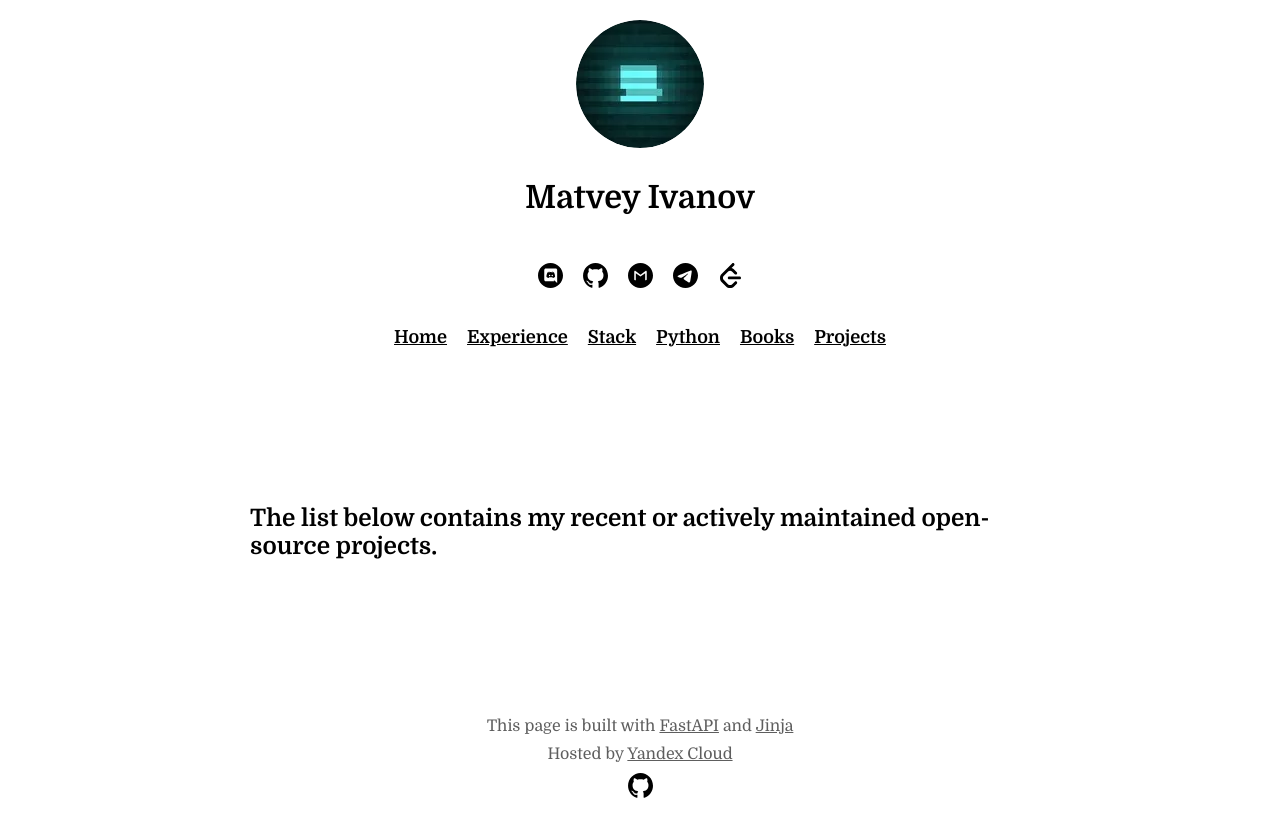
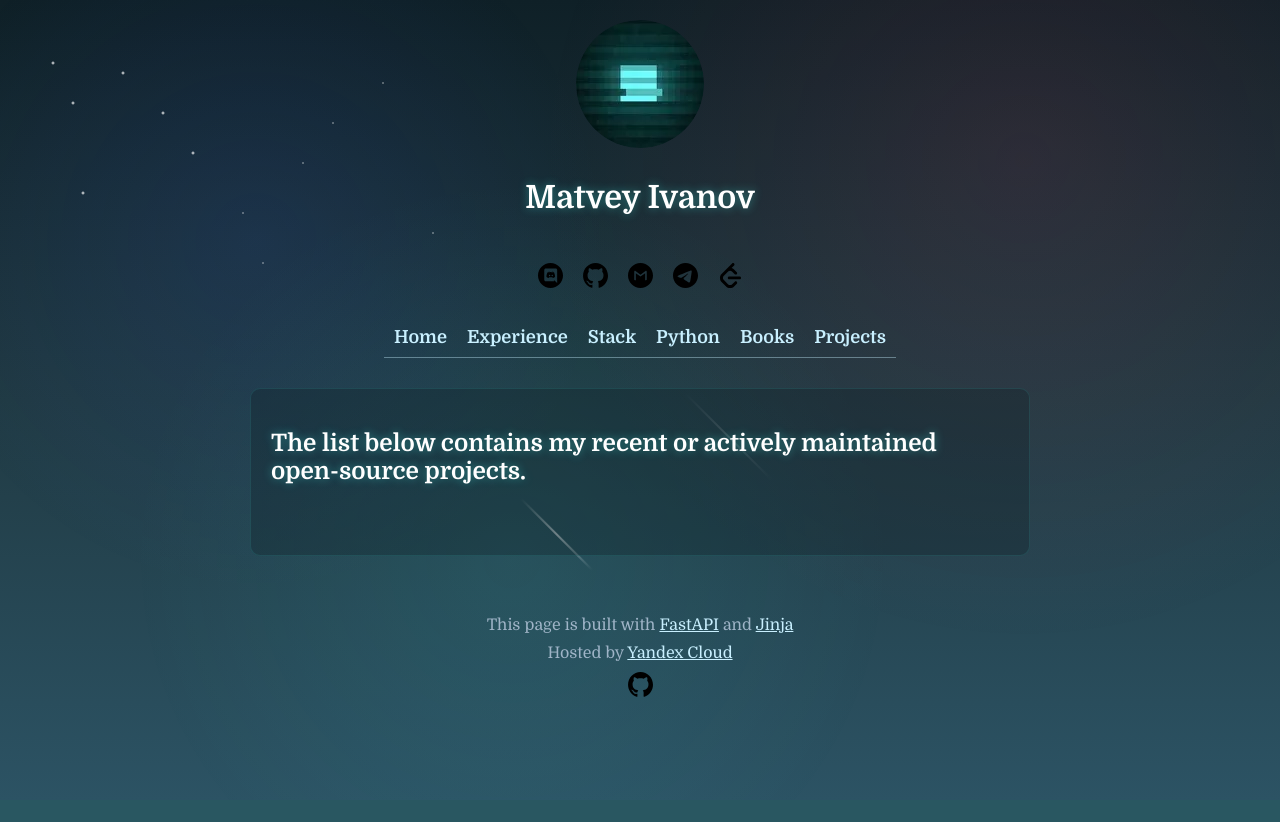
Before and after one commit to MatveyIvanov/matveyivanov, a Python web app: template src/templates/projects.html in a window 1280 px wide. After the commit the page ends 697 px from the top, so only its background shows below. Run offline with Jinja, Linux system fonts and the light colour scheme; the template is opened without the code that fills it, so the values that code supplies are empty.

Commit message:
Improved background

```diff
--- a/src/static/css/base.css
+++ b/src/static/css/base.css
@@ -1,12 +1,19 @@
 @import url("https://fonts.googleapis.com/css2?family=Domine:wght@400..700&display=swap");
 
 /* Base styles */
-html,
+html {
+  height: 100%;
+  overflow-x: hidden; /* Only hide horizontal overflow */
+  overflow-y: auto; /* Allow vertical scrolling */
+  position: relative;
+}
+
 body {
-  height: 100%;
-  width: 100%;
-  margin: 0;
-  padding: 0;
+  background: linear-gradient(to bottom, #0f2027, #203a43, #2c5364);
+  min-height: 100vh;
+  position: relative;
+  overflow-x: hidden; /* Only hide horizontal overflow */
+  overflow-y: auto; /* Allow vertical scrolling */
 }
 
 body {
@@ -18,7 +25,139 @@
   font-size: 16px;
   overflow: -moz-scrollbars-none; /* Hides the scrollbar */
   box-sizing: border-box;
+  color: #e0e0ff;
 }
+
+h1, h2, h3 {
+  color: #ffffff;
+  text-shadow: 0 0 10px rgba(70, 252, 241, 0.4);
+}
+
+hr {
+  background: linear-gradient(to right, rgba(70, 252, 241, 0), rgba(70, 252, 241, 0.7), rgba(70, 252, 241, 0));
+  border: none;
+  height: 1px;
+}
+
+body::before {
+  content: "";
+  position: fixed;
+  top: 0;
+  left: 0;
+  width: 100%;
+  height: 100%;
+  z-index: -1;
+  background-image:
+    radial-gradient(2px 2px at 20px 30px, #ffffff, rgba(0, 0, 0, 0)),
+    radial-gradient(2px 2px at 40px 70px, #ffffff, rgba(0, 0, 0, 0)),
+    radial-gradient(2px 2px at 50px 160px, #ffffff, rgba(0, 0, 0, 0)),
+    radial-gradient(2px 2px at 90px 40px, #ffffff, rgba(0, 0, 0, 0)),
+    radial-gradient(2px 2px at 130px 80px, #ffffff, rgba(0, 0, 0, 0)),
+    radial-gradient(2px 2px at 160px 120px, #ffffff, rgba(0, 0, 0, 0)),
+    radial-gradient(1px 1px at 210px 180px, #ffffff, rgba(0, 0, 0, 0)),
+    radial-gradient(1px 1px at 230px 230px, #ffffff, rgba(0, 0, 0, 0)),
+    radial-gradient(1px 1px at 270px 130px, #ffffff, rgba(0, 0, 0, 0)),
+    radial-gradient(1px 1px at 300px 90px, #ffffff, rgba(0, 0, 0, 0)),
+    radial-gradient(1px 1px at 350px 50px, #ffffff, rgba(0, 0, 0, 0)),
+    radial-gradient(1px 1px at 400px 200px, #ffffff, rgba(0, 0, 0, 0));
+  background-repeat: no-repeat;
+  animation: movingStars 200s linear infinite;
+}
+
+/* Moving stars animation (slow drift) */
+@keyframes movingStars {
+  from {
+    background-position: 0 0;
+  }
+  to {
+    background-position: 1000px 1000px;
+  }
+}
+
+/* Add shimmer effect to some stars */
+.shooting-star {
+  position: fixed;
+  left: 50%;
+  top: 50%;
+  height: 2px;
+  width: 100px;
+  background: linear-gradient(to right, rgba(255, 255, 255, 0) 0%, rgba(255, 255, 255, 0.8) 50%, rgba(255, 255, 255, 0) 100%);
+  animation: shootingStars 6s linear infinite;
+  z-index: -1;
+  opacity: 0;
+  transform: rotate(45deg);
+}
+
+.shooting-star:nth-child(1) {
+  animation-delay: 0s;
+}
+
+.shooting-star:nth-child(2) {
+  left: 20%;
+  top: 30%;
+  width: 150px;
+  animation-delay: 3s;
+  transform: rotate(35deg);
+}
+
+.shooting-star:nth-child(3) {
+  left: 80%;
+  top: 10%;
+  width: 120px;
+  animation-delay: 5s;
+  transform: rotate(55deg);
+}
+
+@keyframes shootingStars {
+  0% {
+    transform: translateX(0) translateY(0) rotate(45deg);
+    opacity: 0;
+  }
+  15% {
+    opacity: 1;
+  }
+  30% {
+    transform: translateX(-400px) translateY(400px) rotate(45deg);
+    opacity: 0;
+  }
+  100% {
+    opacity: 0;
+  }
+}
+
+/* Add a subtle nebula effect */
+body::after {
+  content: "";
+  position: fixed;
+  top: 0;
+  left: 0;
+  width: 100%;
+  height: 100%;
+  background:
+    radial-gradient(circle at 20% 30%, rgba(63, 94, 251, 0.1) 0%, rgba(0, 0, 0, 0) 30%),
+    radial-gradient(circle at 80% 20%, rgba(252, 70, 107, 0.1) 0%, rgba(0, 0, 0, 0) 40%),
+    radial-gradient(circle at 40% 70%, rgba(70, 252, 241, 0.08) 0%, rgba(0, 0, 0, 0) 40%);
+  z-index: -2;
+  pointer-events: none;
+}
+
+/* Adjust the content container to ensure content is visible against the background */
+.container, .name, .navbar, .avatar, .socials, .home, .books, .python, .stack,
+.projects, .timeline, .error, .footer {
+  position: relative;
+  z-index: 1;
+}
+
+/* Make text more visible against cosmic background */
+body {
+  color: #f0f0f0;
+}
+
+a, p, .navbar a, .footer a, .footer p, .lib .name, .technology .name,
+.projects li a, .books li a, .home p {
+  color: #c9f0ff; /* Light blue */
+}
+
 
 /* Apply box-sizing to all elements */
 *, *:before, *:after {
@@ -41,12 +180,17 @@
 
 .navbar a {
   display: block;
-  color: black;
+  color: #c9f0ff; /* Light blue instead of black */
+  text-decoration: none;
+  border-bottom: 1px solid rgba(201, 240, 255, 0.4);
   text-align: center;
   padding: 10px;
-  text-decoration: underline;
   font-weight: bold;
   font-size: 18px; /* Slightly smaller for mobile */
+}
+
+.navbar a:hover {
+  text-shadow: 0 0 8px rgba(201, 240, 255, 0.7);
 }
 
 /* Avatar section */
@@ -83,7 +227,7 @@
 
 .socials a {
   display: block;
-  color: black;
+  color: #c9f0ff; /* Light blue instead of black */
   text-align: center;
   padding: 10px;
   text-decoration: none;
@@ -92,6 +236,7 @@
 .socials img {
   width: 25px;
   height: 25px;
+  filter: brightness(1.2); /* Make icons more visible */
 }
 
 /* Main content */
@@ -128,7 +273,7 @@
 .footer a,
 .footer p {
   display: block;
-  color: rgb(94, 94, 94);
+  color: #9fb4c7; /* Lighter gray that's visible on dark background */
   text-align: center;
   text-decoration: none;
   margin: 5px 0;
@@ -137,6 +282,7 @@
 .footer p a {
   display: inline;
   text-decoration: underline;
+  color: #c9f0ff; /* Light blue for links */
 }
 
 .footer img {
@@ -176,3 +322,12 @@
     min-height: calc(100% - 520px); /* Adjust for potential wrapping */
   }
 }
+
+.home, .books, .python, .stack, .projects, .timeline {
+  background: rgba(15, 32, 39, 0.3);
+  backdrop-filter: blur(3px);
+  border-radius: 10px;
+  border: 1px solid rgba(70, 252, 241, 0.1);
+  padding: 20px;
+  margin-bottom: 20px;
+}
--- a/src/static/css/home.css
+++ b/src/static/css/home.css
@@ -10,7 +10,6 @@
 }
 
 .home p {
-  color: black;
   font-size: 20px;
   margin: 10px 0; /* Add proper margins instead of relying on line-height */
   width: 100%; /* Ensure paragraphs take up available width */
--- a/src/static/css/projects.css
+++ b/src/static/css/projects.css
@@ -3,8 +3,13 @@
   display: flex;
   flex-direction: column;
   align-items: center;
-  justify-content: space-around;
-  padding: 10px 0;
+  justify-content: center;
+  padding: 15px;
+  background: rgba(15, 32, 39, 0.3);
+  backdrop-filter: blur(3px);
+  border-radius: 10px;
+  border: 1px solid rgba(70, 252, 241, 0.1);
+  margin-bottom: 20px;
 }
 
 .projects ul {
@@ -12,66 +17,99 @@
   display: flex;
   flex-direction: column;
   align-items: flex-start;
-  justify-content: space-around;
-  font-size: 22px;
+  justify-content: flex-start;
+  font-size: 20px;
   list-style-type: circle;
-  padding-left: 25px; /* Reduced default padding */
-  margin: 0; /* Reset default margins */
-  box-sizing: border-box;
+  padding-left: 30px;
+  margin: 10px 0;
+  color: #e0e0ff;
 }
 
 .projects li {
-  width: 100%; /* Full width on mobile by default */
+  width: 100%;
   word-wrap: break-word;
-  margin: 12px 0; /* Vertical margins only */
-  padding-right: 10px;
-  line-height: 1.4; /* Better readability */
+  margin: 12px 0;
+  padding: 0;
+  line-height: 1.4;
+  position: relative;
+}
+
+.projects li::marker {
+  color: rgba(70, 252, 241, 0.8);
 }
 
 .projects li a {
-  color: black;
-  text-decoration: underline;
-  display: inline-block; /* Better tap targets */
-  padding: 2px 0; /* Slightly increase tap area */
+  color: #c9f0ff;
+  text-decoration: none;
+  border-bottom: 1px solid rgba(201, 240, 255, 0.4);
+  display: inline-block;
+  padding: 2px 0;
+  transition: all 0.2s ease;
 }
 
-/* Media queries for larger screens */
+.projects li a:hover {
+  color: #ffffff;
+  border-bottom: 1px solid rgba(255, 255, 255, 0.9);
+  text-shadow: 0 0 8px rgba(201, 240, 255, 0.7);
+}
+
+/* Media queries for responsive adjustments */
 @media screen and (min-width: 480px) {
   .projects ul {
     padding-left: 30px;
-    font-size: 20px; /* Slightly smaller than desktop */
+    font-size: 19px;
   }
 
   .projects li {
-    width: 90%;
-    margin: 10px 0 10px 10px;
+    padding-left: 5px;
   }
 }
 
 @media screen and (min-width: 768px) {
+  .projects {
+    padding: 20px;
+  }
+
   .projects ul {
-    padding-left: 40px;
-    font-size: 22px; /* Back to original size */
-    max-width: 900px; /* Limit width on larger screens */
-    margin: 0 auto;
+    width: 90%;
+    margin: 10px auto;
+    font-size: 21px;
+    padding-left: 35px;
   }
 
   .projects li {
-    width: 80%; /* As in original */
-    margin: 10px 0 10px 20px;
+    margin: 14px 0;
   }
 }
 
-@media screen and (min-width: 992px) {
+@media screen and (max-width: 480px) {
+  .projects {
+    padding: 12px 10px;
+  }
+
+  .projects ul {
+    font-size: 18px;
+    padding-left: 25px;
+  }
+
   .projects li {
-    margin: 10px 0 10px 50px; /* More indentation on large screens */
+    margin: 10px 0;
+  }
+
+  .projects li a {
+    padding: 3px 0;
   }
 }
 
-/* Adding hover effects for desktop */
-@media (hover: hover) {
-  .projects li a:hover {
-    opacity: 0.8;
-    text-decoration: none;
+/* For larger screens */
+@media screen and (min-width: 992px) {
+  .projects ul {
+    width: 85%;
+    max-width: 900px;
+    margin: 15px auto;
+  }
+
+  .projects li {
+    margin: 16px 0;
   }
 }
--- a/src/static/css/stack.css
+++ b/src/static/css/stack.css
@@ -26,7 +26,6 @@
 
 .technology .name {
   font-size: 20px; /* Smaller on mobile */
-  color: black;
   align-self: flex-start;
   margin: 15px;
   text-decoration: underline;
@@ -49,7 +48,6 @@
   display: flex;
   justify-content: center;
   align-items: center;
-  color: black;
   font-size: 18px; /* Smaller font on mobile */
   font-weight: 500;
   border-radius: 30px;
@@ -59,7 +57,6 @@
 .technology hr {
   width: 100%;
   height: 2px; /* Use height instead of deprecated size */
-  background-color: black; /* Use background-color instead of color */
   border: none;
   margin: 15px 0;
 }
--- a/src/templates/base.html
+++ b/src/templates/base.html
@@ -9,6 +9,9 @@
     {% block css %}{% endblock css %}
 </head>
 <body>
+    <div class="shooting-star"></div>
+    <div class="shooting-star"></div>
+    <div class="shooting-star"></div>
     <div class="avatar">
         <img src="{{ url_for('static', path='/img/avatar.png') }}">
     </div>
```
Also changed, not shown: src/static/css/books.css (+61 -23 lines), src/static/css/experience.css (+6 -5 lines), src/static/css/python.css (+4 -6 lines).
